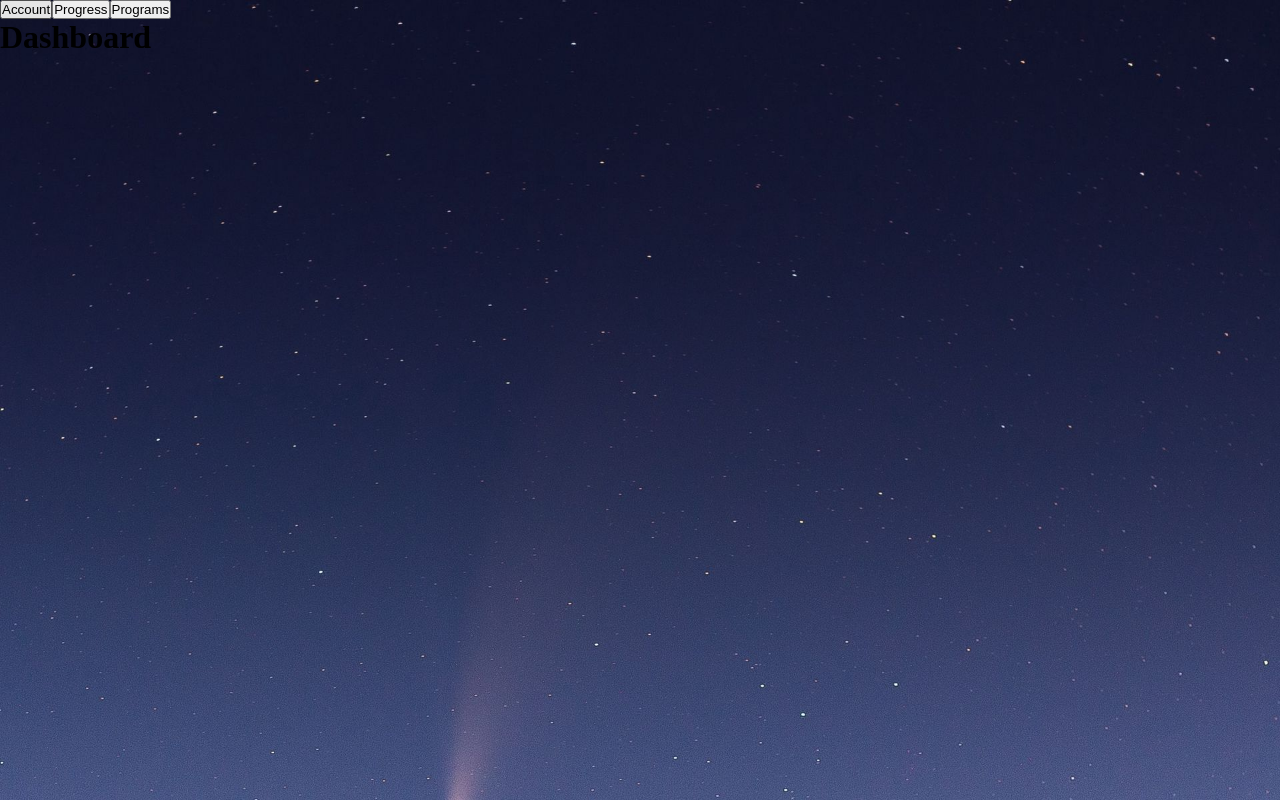
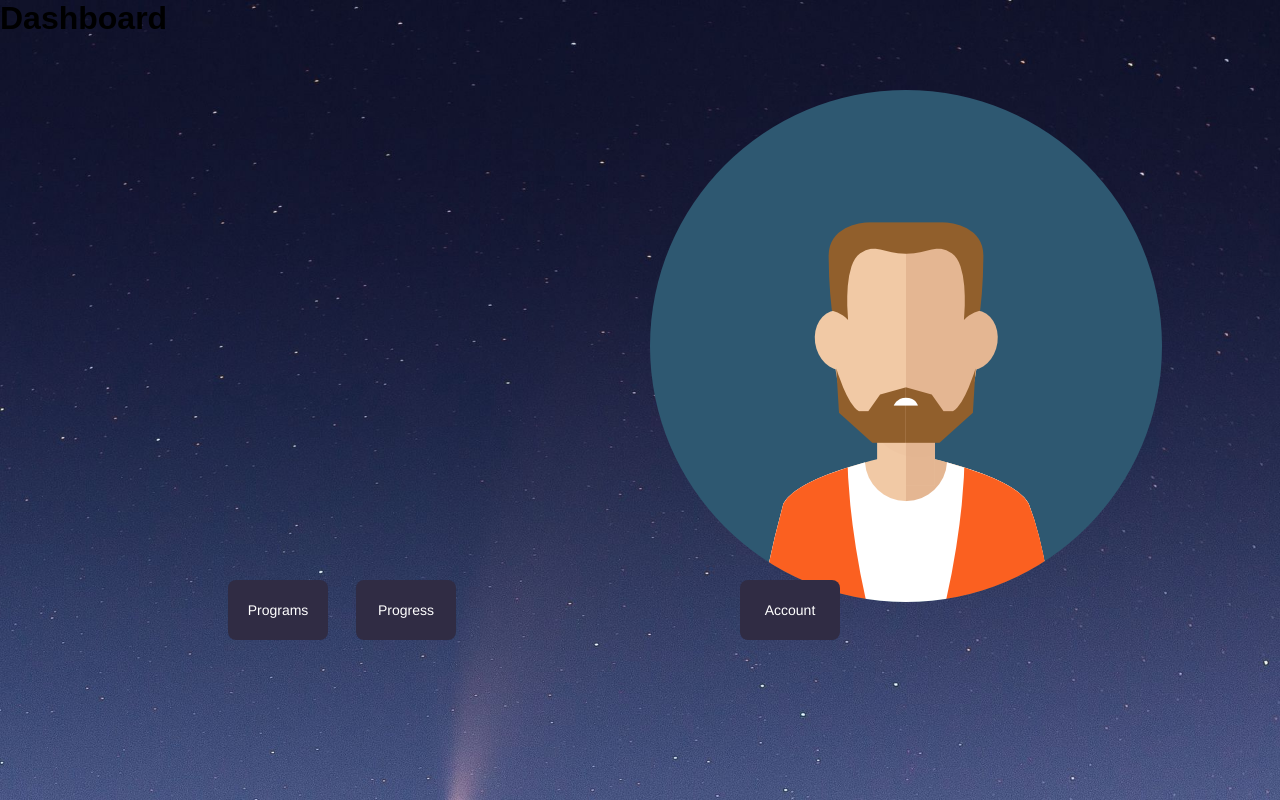
Before and after one commit to Kcampbell3190/PhysioFrontend, a React (Vite) app: page /DashBoard in a window 1280 px wide. Shown: the top 800 px of the page. Built offline with nearby package versions, Linux system fonts and the light colour scheme.

Commit message:
Added Dashbaord and Programs

```diff
--- a/src/App.jsx
+++ b/src/App.jsx
@@ -5,7 +5,8 @@ import Landing from './components/Landing'
 import Login from './components/Login'
 import SignUp from './components/SignUp'
 import DashBoard from './components/DashBoard'
-import { Routes, Route, Link} from "react-router-dom"
+import { Routes, Route, Link } from "react-router-dom"
+import Programs from './components/Programs'
 
 
 
@@ -22,6 +23,7 @@ function App() {
       <Route path="/Login" element={<Login />} />
       <Route path="/auth/SignUp" element={<SignUp />} />
       <Route path="/DashBoard" element={<DashBoard />} />
+      <Route path="/Programs" element={<Programs />} />
       </Routes>
 
       </>
--- a/src/components/DashBoard.css
+++ b/src/components/DashBoard.css
@@ -1,4 +1,118 @@
-.background{
-    background-color: #082A4D;
-    height: 100vh;
+* {
+    margin: 0;
+    padding: 0;
+    box-sizing: border-box;
 }
+
+.avatar {
+     margin: 10px;
+     top: 10%;
+    position: fixed;
+    display: flex;
+    align-items: center;
+    justify-content: center;
+    right: 50%;
+    left: 50%;
+
+
+}
+
+
+.buttoncontainer {
+    display: flex;
+    align-items: center;
+    justify-content: center;
+}
+
+.button-account {
+    background-color: #302C44;
+    position: fixed;
+    max-width: 100px;
+    border-radius: 8px;
+    border-style: none;
+    box-sizing: border-box;
+    color: #FFFFFF;
+    cursor: pointer;
+    display: inline-block;
+    font-family: "Haas Grot Text R Web", "Helvetica Neue", Helvetica, Arial, sans-serif;
+    font-size: 14px;
+    font-weight: 500;
+    height: 60px;
+    width: 100px;
+    line-height: 20px;
+    list-style: none;
+    margin: 100px;
+    outline: none;
+    padding: 10px 16px;
+    text-align: center;
+    text-decoration: none;
+    transition: color 100ms;
+    vertical-align: baseline;
+    user-select: none;
+    -webkit-user-select: none;
+    touch-action: manipulation;
+    left: 50%;
+    top: 60%;
+}
+
+.button-progress {
+    background-color: #302C44;
+    position: fixed;
+    max-width: 100px;
+    border-radius: 8px;
+    border-style: none;
+    box-sizing: border-box;
+    color: #FFFFFF;
+    cursor: pointer;
+    display: inline-block;
+    font-family: "Haas Grot Text R Web", "Helvetica Neue", Helvetica, Arial, sans-serif;
+    font-size: 14px;
+    font-weight: 500;
+    height: 60px;
+    width: 100px;
+    line-height: 20px;
+    list-style: none;
+    margin: 100px;
+    outline: none;
+    padding: 10px 16px;
+    text-align: center;
+    text-decoration: none;
+    transition: color 100ms;
+    vertical-align: baseline;
+    user-select: none;
+    -webkit-user-select: none;
+    touch-action: manipulation;
+    left: 20%;
+    top: 60%;
+}
+
+.button-programs {
+    background-color: #302C44;
+    position: fixed;
+    max-width: 100px;
+    border-radius: 8px;
+    border-style: none;
+    box-sizing: border-box;
+    color: #FFFFFF;
+    cursor: pointer;
+    display: inline-block;
+    font-family: "Haas Grot Text R Web", "Helvetica Neue", Helvetica, Arial, sans-serif;
+    font-size: 14px;
+    font-weight: 500;
+    height: 60px;
+    width: 100px;
+    line-height: 20px;
+    list-style: none;
+    margin: 100px;
+    outline: none;
+    padding: 10px 16px;
+    text-align: center;
+    text-decoration: none;
+    transition: color 100ms;
+    vertical-align: baseline;
+    user-select: none;
+    -webkit-user-select: none;
+    touch-action: manipulation;
+    left: 10%;
+    top: 60%;
+}
--- a/src/components/DashBoard.jsx
+++ b/src/components/DashBoard.jsx
@@ -1,29 +1,40 @@
 import React from 'react'
 import { Routes, Route, Link } from "react-router-dom"
-import Account from './Account'
-import Progress from './Progress'
-import Programs from './Programs'
+import Avatar from './Images/avatar.png'
+import './DashBoard.css'
 
 const DashBoard = () => {
   return (
    <>
 
-     <Link to={"/Account"}>
-    <button>Account</button>
+
+      <img className="avatar" src={Avatar}></img>
+
+
+      <h1>Dashboard</h1>
+
+
+      <div className='buttoncontainer'>
+
+
+    <Link to={"/Account"}>
+    <button className="button-account">Account</button>
     </Link>
 
     <Link to={"/Progress"}>
-    <button>Progress</button>
+    <button className='button-progress'>Progress</button>
       </Link>
 
      <Link to={"/Programs"}>
-    <button>Programs</button>
-    </Link>
+    <button className='button-programs'>Programs</button>
+        </Link>
+
+    </div>
 
 
 
 
-      <h1>Dashboard</h1>
+
 
     {/* <Routes>
     <Route path="/Account" element={<Account />} />
--- a/src/components/Programs.css
+++ b/src/components/Programs.css
@@ -0,0 +1,60 @@
+* {
+    box-sizing: border-box;
+}
+
+body {
+    font-family: Arial, Helvetica, sans-serif;
+}
+
+.primary-header {
+    margin: 100px;
+    color: antiquewhite;
+    font-size: 60px;
+    position: relative;
+    left: 30%;
+    display: flex;
+
+
+}
+/* Float four columns side by side */
+.column {
+    float: left;
+    width: 25%;
+    padding: 0 10px;
+}
+
+/* Remove extra left and right margins, due to padding in columns */
+.row {
+    margin: 0 -5px;
+}
+
+/* Clear floats after the columns */
+.row:after {
+    content: "";
+    display: table;
+    clear: both;
+}
+
+/* Style the counter cards */
+.card {
+    box-shadow: 0 4px 8px 0 rgba(0, 0, 0, 0.2);
+    /* this adds the "card" effect */
+    padding: 16px;
+    text-align: center;
+    background-color: #f1f1f1;
+
+}
+
+.card:hover,
+.card:focus {
+    background-color: #DBCCB6;
+}
+
+/* Responsive columns - one column layout (vertical) on small screens */
+@media screen and (max-width: 600px) {
+    .column {
+        width: 100%;
+        display: block;
+        margin-bottom: 20px;
+    }
+}
--- a/src/components/Programs.jsx
+++ b/src/components/Programs.jsx
@@ -1,10 +1,59 @@
 import React from 'react'
+import './Programs.css'
+
 
 
 
 function programs () {
   return (
-    <div>Programs Page</div>
+    <>
+    <div className="primary-header">Programs Page</div>
+
+  <div class="row">
+  <div class="column">
+          <div class="card">
+            <h1>Stretches</h1>
+            <p>Subheading</p>
+            <div>Render Program Here
+              Lorem ipsum dolor, sit amet consectetur adipisicing elit. Dolorem similique, at dolore illum ea quos corporis id consectetur impedit eos omnis quia non officia voluptatibus quisquam minus iste hic ipsam.
+            </div>
+          </div>
+  </div>
+  <div class="column">
+          <div class="card">
+            <h1>Upper Body</h1>
+            <p>Subheading</p>
+            <div> Render Program Here: Lorem ipsum dolor sit amet, consectetur adipisicing elit. Ratione dolores delectus repudiandae hic cupiditate facilis veritatis error nobis earum recusandae, magnam dolor labore saepe quae quod unde voluptatibus, optio perspiciatis!
+            </div>
+          </div>
+  </div>
+  <div class="column">
+          <div class="card">
+            <h1>Lower Body</h1>
+            <p>SubHeading</p>
+            <div>Render Program Here: Lorem, ipsum dolor sit amet consectetur adipisicing elit. Nesciunt excepturi accusantium sequi laudantium aperiam, suscipit expedita eum cupiditate velit enim, tenetur doloribus pariatur consequatur vitae voluptates atque, beatae quibusdam nobis.</div>
+          </div>
+  </div>
+  <div class="column">
+          <div class="card">
+            <h1>Mobility</h1>
+            <p>Subheading</p>
+            <div>Render Program Here
+              Lorem ipsum dolor, sit amet consectetur adipisicing elit. Ea enim veniam laudantium dolore odit aliquam reprehenderit veritatis fugit labore accusantium? Illo ipsam dolores nemo eveniet voluptate animi dolor reprehenderit perspiciatis.
+            </div>
+
+          </div>
+  </div>
+</div>
+
+
+
+
+
+
+
+
+    </>
   )
 }
 
```
Also changed, not shown: src/components/Images/avatar.png (added).
